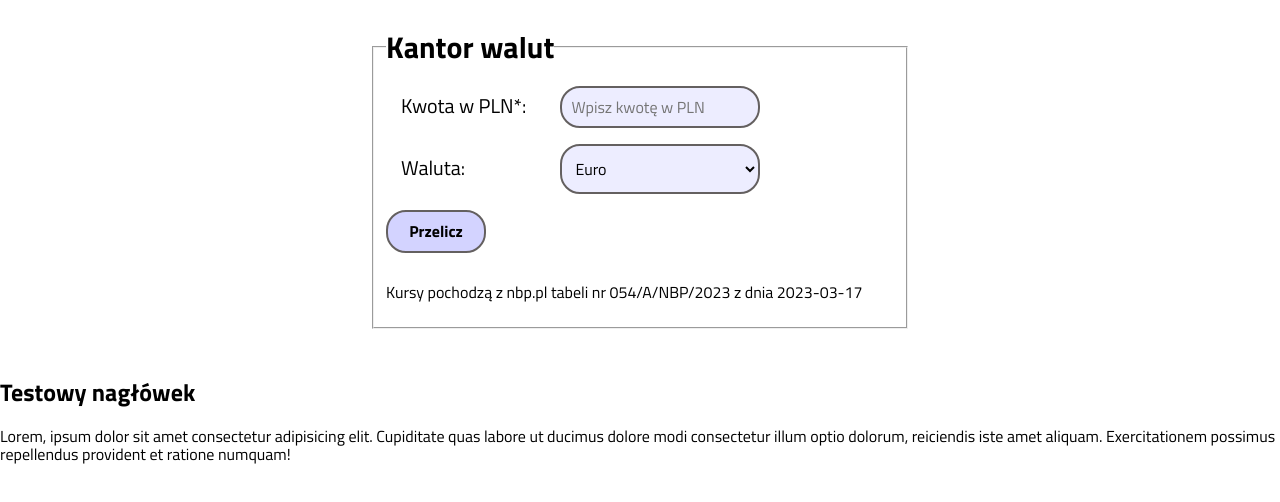
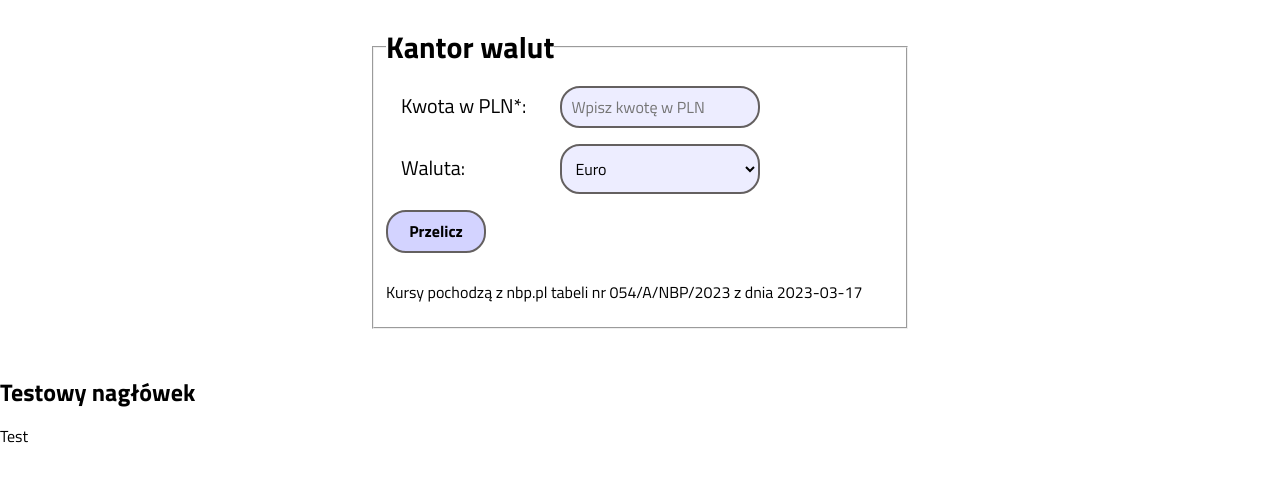
Before and after one commit to ZofiaJanczuk/Currency-converter, a plain HTML site: page index.html in a window 1280 px wide. Drawn offline with nearby package versions, Linux system fonts and the light colour scheme.

Commit message:
changed text in test section

```diff
--- a/index.html
+++ b/index.html
@@ -67,10 +67,7 @@
     <article>
       <h2>Testowy nagłówek</h2>
       <p>
-        Lorem, ipsum dolor sit amet consectetur adipisicing elit. Cupiditate
-        quas labore ut ducimus dolore modi consectetur illum optio dolorum,
-        reiciendis iste amet aliquam. Exercitationem possimus repellendus
-        provident et ratione numquam!
+        Test
       </p>
     </article>
   </body>
```
